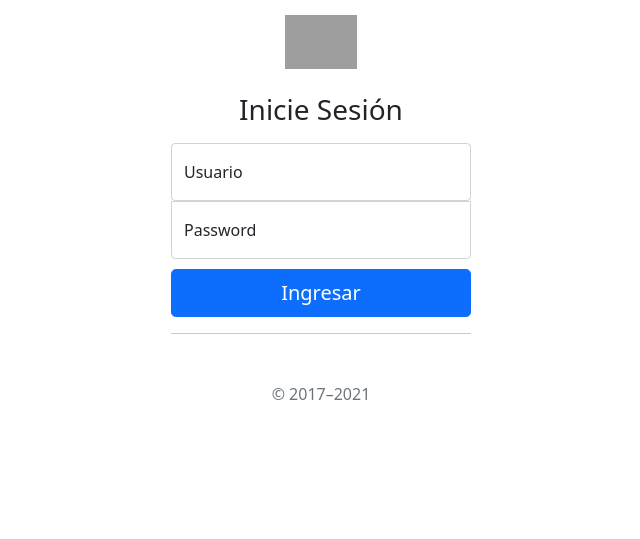
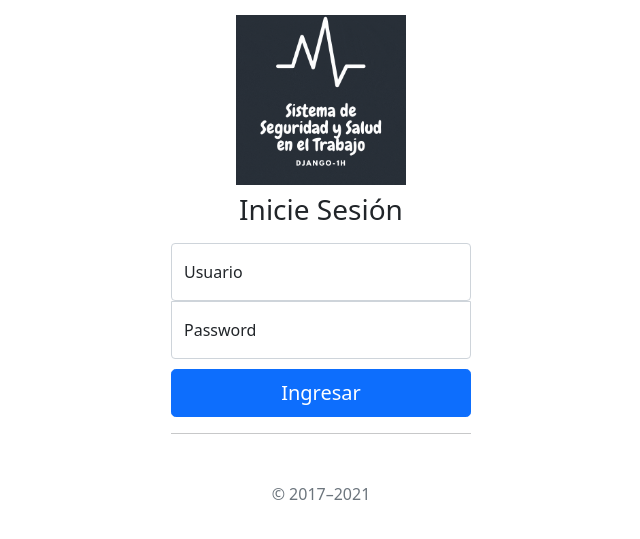
Before and after one commit to viewEder/SG-SST-1H, a Django app: page /accounts/login/ in a window 1280 px wide. Shown: the part 59-598 px from the top of the page, without its empty margins (319-959 px from the left). Run offline with Django 3.2, Linux system fonts and the light colour scheme; some libraries are stand-ins or nearby versions; grey boxes are pictures that could not be loaded.

Commit message:
Fix Profile_html, loginhtml

```diff
--- a/SG-SST-1H/registration/templates/registration/login.html
+++ b/SG-SST-1H/registration/templates/registration/login.html
@@ -9,7 +9,12 @@
     <main class="form-signin align-middle text-center">
         <form action="" method="post">
             {% csrf_token %}
-          <img class="mb-4 img-fluid text-center" src="{% static 'media/img/gitlab.png' %}" alt="" width="72" height="57">
+          <div class="row">
+            <div class="text-center">
+              <img class="mb-2 img-fluid text-center" src="{% static 'media/img/logo ssg 1h.gif' %}" alt="" width="170px" class="img-fluid col-2">
+            </div>
+          </div>
+
           <h1 class="h3 mb-3 fw-normal">Inicie Sesión</h1>
             {% if form.non_field_errors %}
                 <div class="alert alert-danger" role="alert">
```
Also changed, not shown: SG-SST-1H/registration/templates/registration/profile_form.html (+11 -6 lines).
